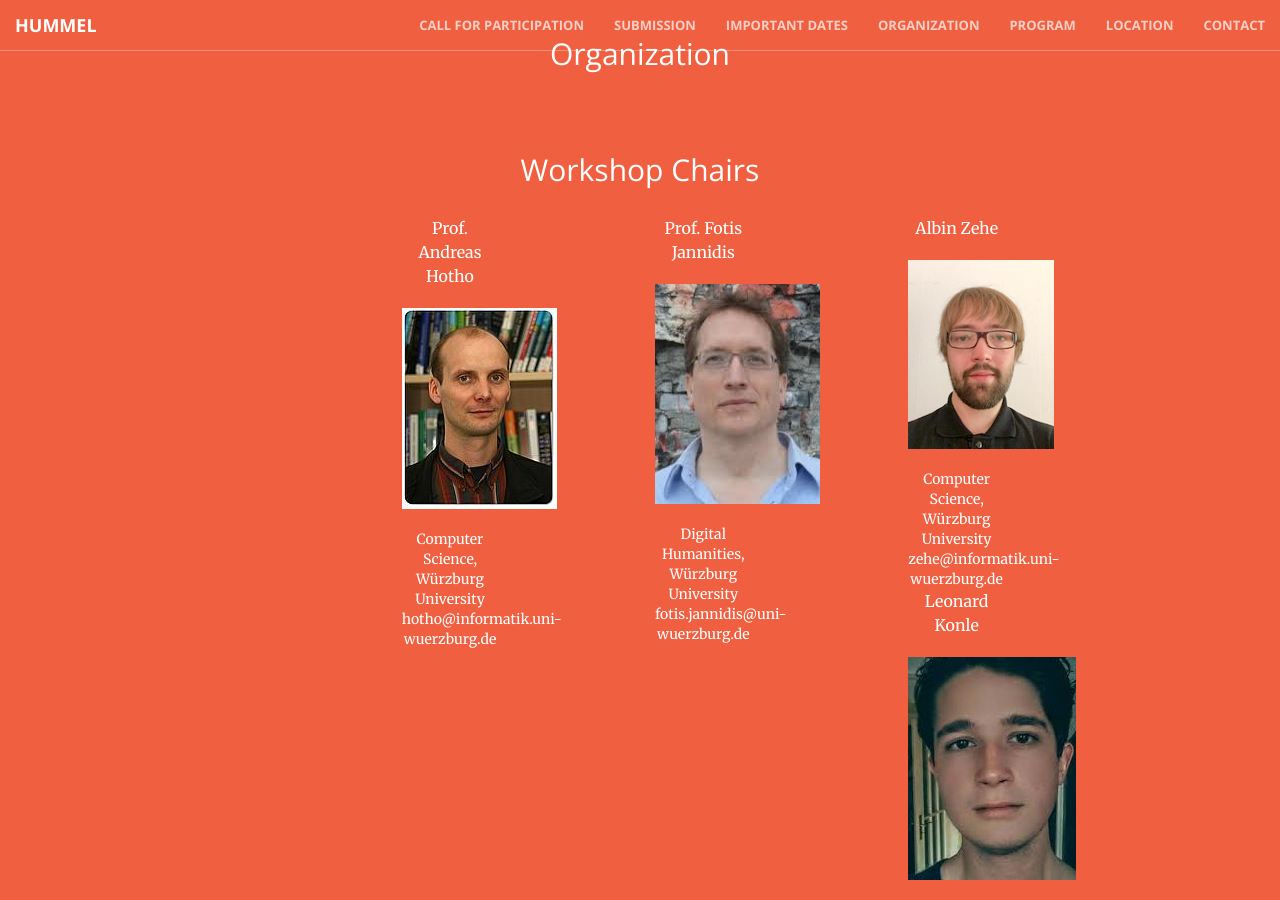
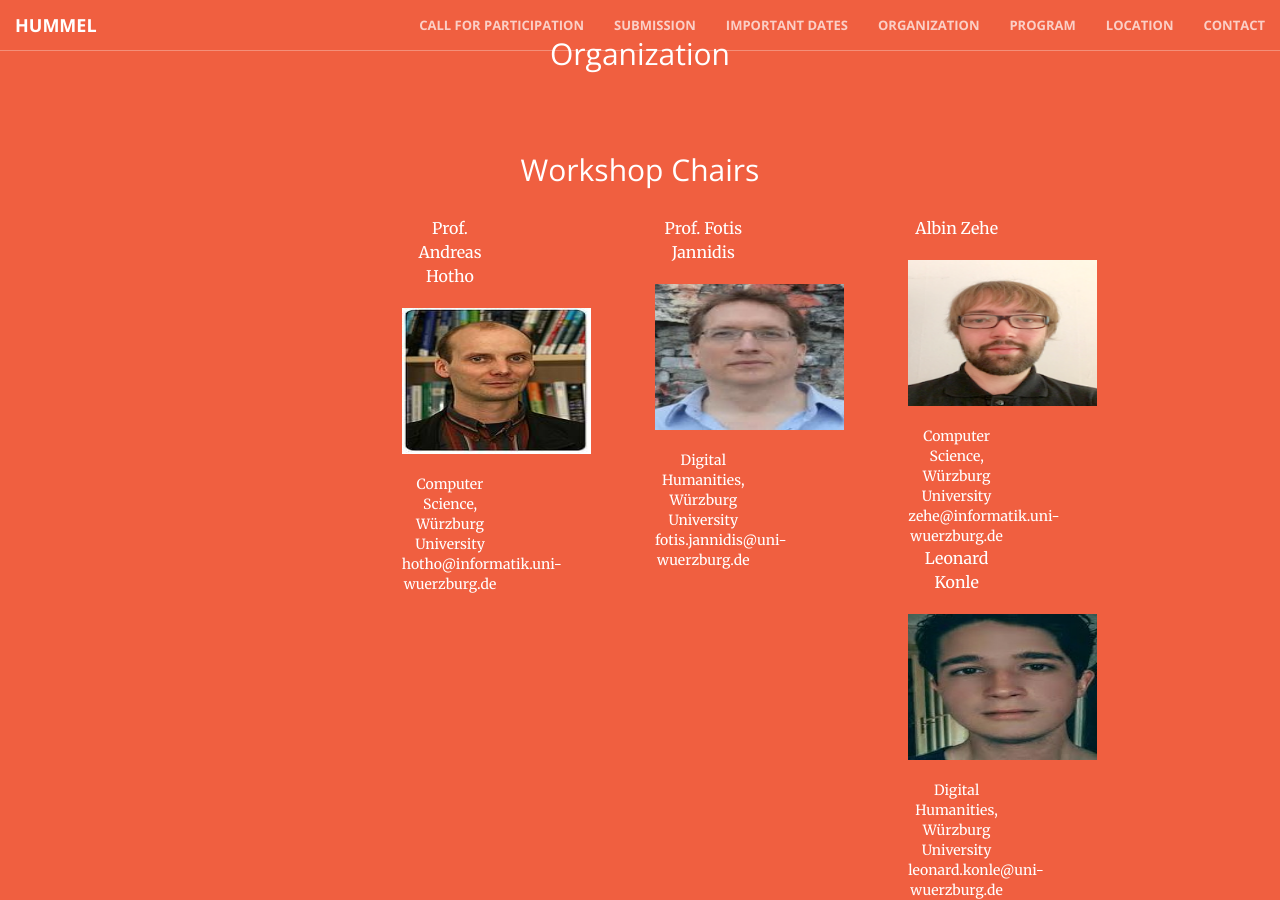
Before and after one commit to cophi-wue/ecml19.hummel.github.io, a Jekyll site: the page built from index.html, in a window 1280 px wide and 900 px high, scrolled down 2979 px. Built offline with Jekyll 4.4.1, drawn with Linux system fonts in a browser that asks for light colours.

Commit message:
Update orga.html

```diff
--- a/_includes/orga.html
+++ b/_includes/orga.html
@@ -12,28 +12,28 @@
 		</div>
                 <div class="col-lg-2 col-lg-offset-2 text-center">
 					<p>Prof. Andreas Hotho</p>
-                    <img src="img/hotho.jpg" alt="">
+                    <img src="img/hotho.jpg" alt="" height="146" width="189">
 					<br><br>
 					Computer Science, Würzburg University<br>
                     hotho@informatik.uni-wuerzburg.de<br>
                 </div>
                 <div class="col-lg-2 col-lg-offset-2 text-center">
 					<p>Prof. Fotis Jannidis</p>
-                    <img src="img/jannidis.jpeg" alt="">
+                    <img src="img/jannidis.jpeg" alt="" height="146" width="189">
 					<br><br>
 					Digital Humanities, Würzburg University<br>
                     fotis.jannidis@uni-wuerzburg.de<br>
                 </div>
                 <div class="col-lg-2 col-lg-offset-2 text-center">
 					<p>Albin Zehe</p>
-                    <img src="img/zehe.png" alt="">
+                    <img src="img/zehe.png" alt="" height="146" width="189">
 					<br><br>
 					Computer Science, Würzburg University<br>
                     zehe@informatik.uni-wuerzburg.de<br>
                 </div>
                 <div class="col-lg-2 col-lg-offset-2 text-center">
 					<p>Leonard Konle</p>
-                    <img src="img/konle.jpeg" alt="">
+                    <img src="img/konle.jpeg" alt="" height="146" width="189">
 					<br><br>
 					Digital Humanities, Würzburg University<br>
                     leonard.konle@uni-wuerzburg.de<br>
```
